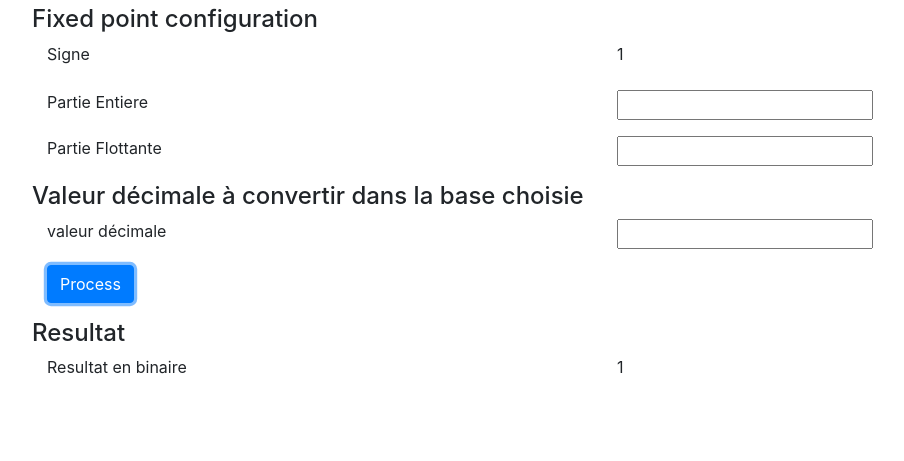
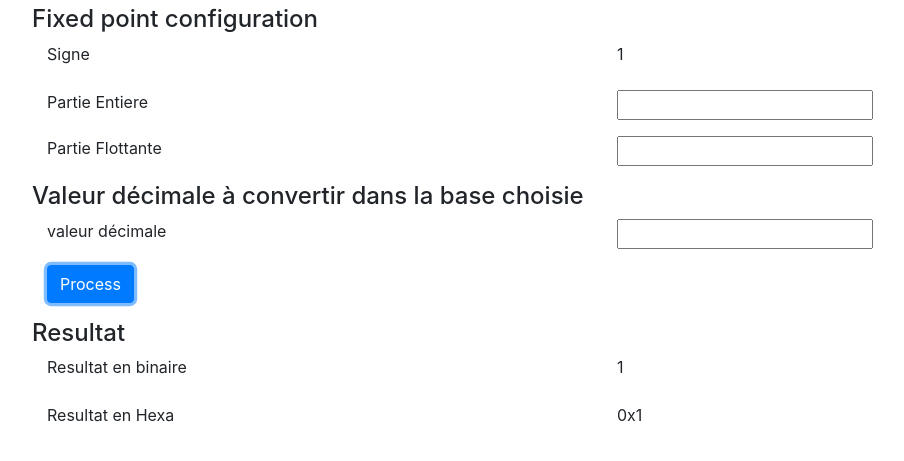
Before and after one commit to PierreFontaine/fixedPoint, a plain HTML site: page index.html in a window 1280 px wide. Both pictures are taken after a click on the button "Process". Shown: the part 51-512 px from the top of the page, without its empty margins (38-942 px from the left). Drawn offline with nearby package versions, Linux system fonts and the light colour scheme.

Commit message:
hex rep added

```diff
--- a/index.html
+++ b/index.html
@@ -79,6 +79,16 @@
             </div>
         </div>
 
+        <div class="row">
+            <div class="col-sm">Resultat en Hexa</div>
+
+            <div class="col-sm">
+                <div class="input-group mb-3">
+                    <label id="res_hex"></label>
+                </div>
+            </div>
+        </div>
+
     </div>
     <script src="js/fixedPoint.js"></script>
     <script>
--- a/js/fixedPoint.js
+++ b/js/fixedPoint.js
@@ -11,6 +11,7 @@ let main = function(){
 
   let inpt_decimal = document.getElementById('decimal');
   let lbl_res = document.getElementById('res');
+  let lbl_res_hex = document.getElementById('res_hex');
 
   btn_process.addEventListener('click', function(){
     console.log(inpt_entiere.value);
@@ -63,6 +64,7 @@ let main = function(){
     console.log("virgule " + str_vir);
 
     lbl_res.innerHTML = res + str_ent + str_vir;
+    lbl_res_hex.innerText = "0x"+parseInt((res + str_ent + str_vir), 2).toString(16);
   });
 
 
```
